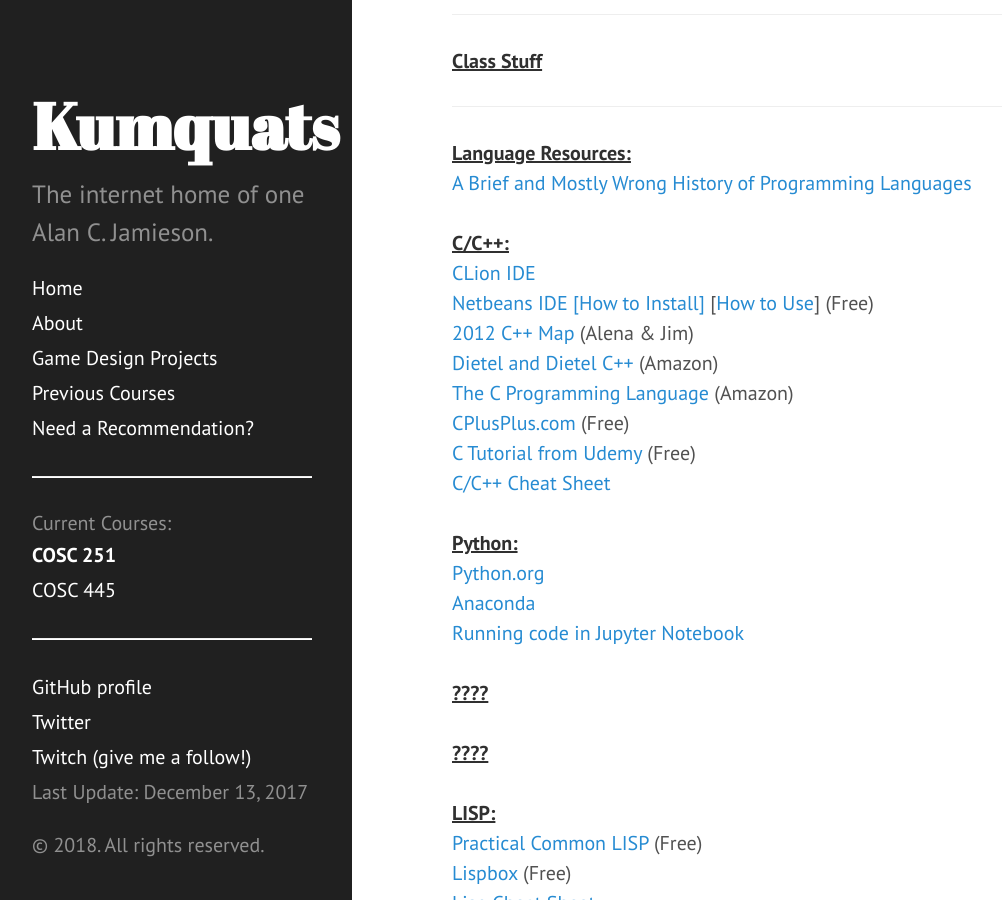
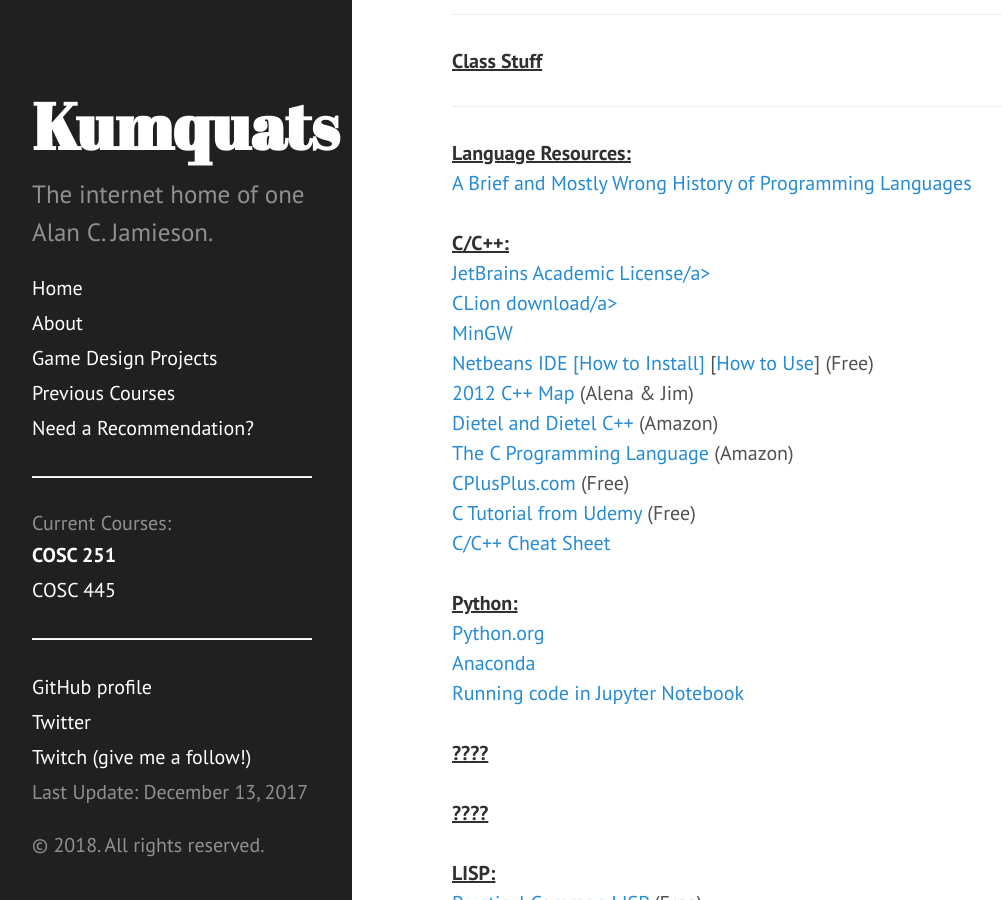
Before and after one commit to ripark/ripark.github.io, a Jekyll site: the page built from s18/cosc251.html, in a window 1280 px wide and 900 px high, scrolled down 752 px. Shown: the whole window, without its empty margins (8-1010 px from the left). Built offline with Jekyll 4.4.1, drawn with Linux system fonts in a browser that asks for light colours; Markdown is read by kramdown in place of the engine named in the settings.

Commit message:
251 updatez

```diff
--- a/s18/cosc251.html
+++ b/s18/cosc251.html
@@ -45,7 +45,15 @@
         <strong><u>C/C++:
         <br /></u></strong><a href=
         "https://www.jetbrains.com/student/"
-             rel="self">CLion IDE</a>
+             rel="self">JetBrains Academic License/a>
+        <br />
+        <a href=
+        "https://www.jetbrains.com/clion/"
+             rel="self">CLion download/a>
+        <br />
+        <a href=
+        "https://sourceforge.net/projects/mingw/files/Installer/"
+             rel="self">MinGW</a>
         <br />
         <a href="http://netbeans.org/"
              rel="self">Netbeans IDE</a> <a href=
```
